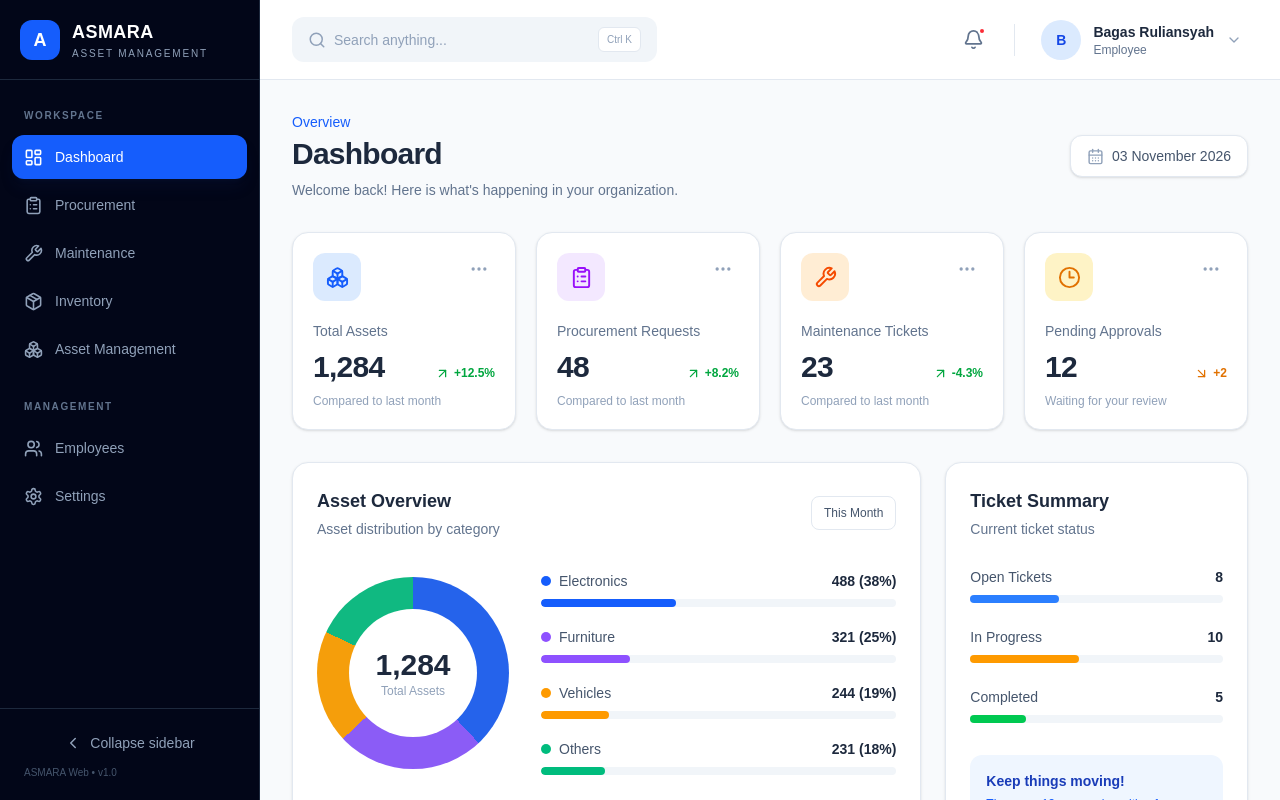
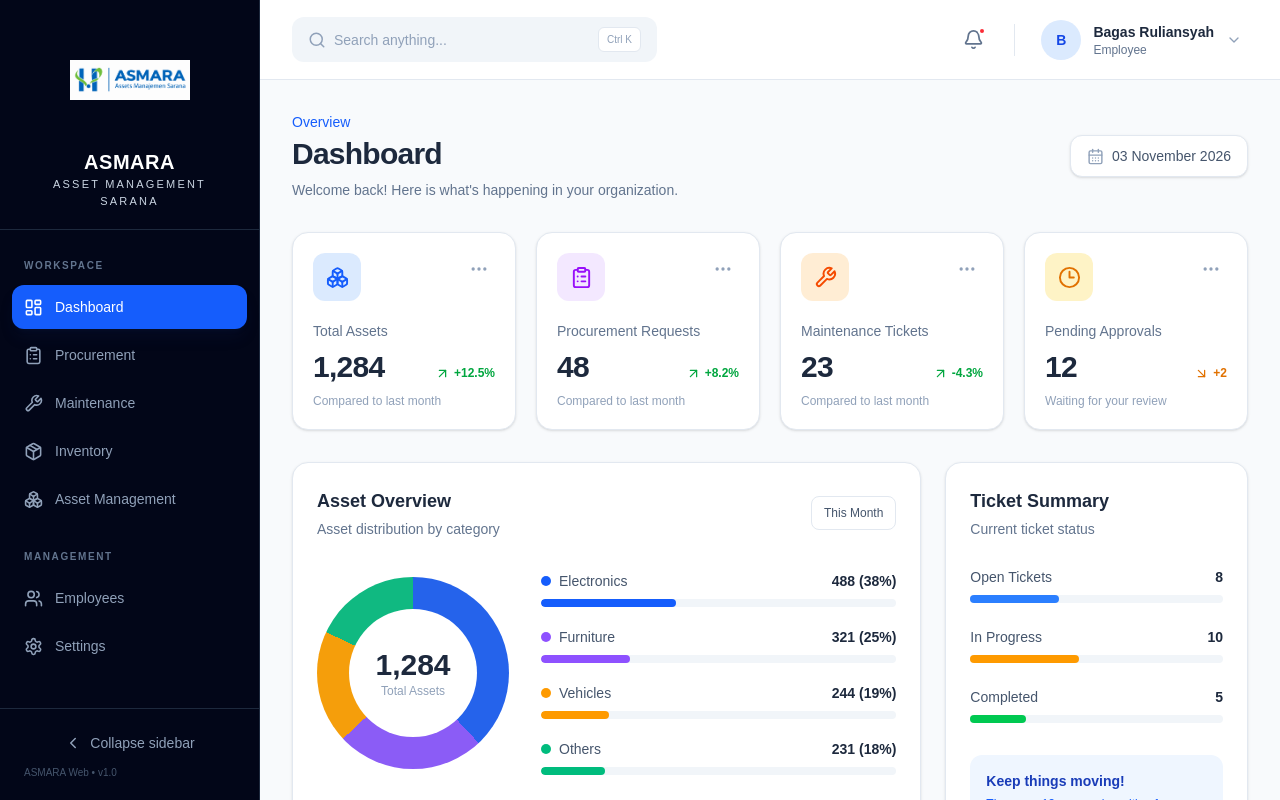
Before and after one commit to mopiprr/ASMARA.WEB, a React (Vite) app: page /dashboard in a window 1280 px wide. Shown: the top 800 px of the page. Built offline with nearby package versions, Linux system fonts and the light colour scheme.

Commit message:
perubahan

```diff
--- a/src/components/layout/Sidebar.tsx
+++ b/src/components/layout/Sidebar.tsx
@@ -110,29 +110,35 @@ function Sidebar({
         }`}
       >
         {/* Logo */}
-        <div className="flex h-20 items-center justify-between border-b border-slate-800 px-5">
-          <div className="flex min-w-0 items-center gap-3">
-            <div className="flex h-10 w-10 shrink-0 items-center justify-center rounded-xl bg-blue-600 text-lg font-bold">
-              A
-            </div>
+        <div className="flex min-h-[155px] shrink-0 flex-col items-center justify-center gap-2 border-b border-slate-800 px-3 py-5">
+        <img
+            src="/images/asmara-logo.png"
+            alt="ASMARA Logo"
+            className={`shrink-0 object-contain ${
+                collapsed ? 'h-12 w-12' : 'h-[120px] w-[120px]'
+            }`}
+        />
 
         {!collapsed && (
-              <div className="min-w-0">
-                <p className="text-lg font-bold tracking-wide">
+            <div className="text-center">
+            <p className="text-xl font-bold tracking-wide">
                 ASMARA
             </p>
-                <p className="text-[10px] tracking-[0.18em] text-slate-400">
+
+            <p className="text-[11px] tracking-[0.2em] text-slate-300">
                 ASSET MANAGEMENT
+            </p>
+
+            <p className="text-[11px] tracking-[0.2em] text-slate-300">
+                SARANA
             </p>
             </div>
         )}
-          </div>
 
-          {/* Close Mobile */}
         <button
             type="button"
             onClick={onCloseMobile}
-            className="rounded-lg p-1 text-slate-400 hover:bg-slate-800 lg:hidden"
+            className="absolute right-3 top-3 rounded-lg p-1 text-slate-400 hover:bg-slate-800 lg:hidden"
             aria-label="Tutup sidebar"
         >
             <X size={20} />
```
Lines whose indentation alone changed are shown as unchanged.
